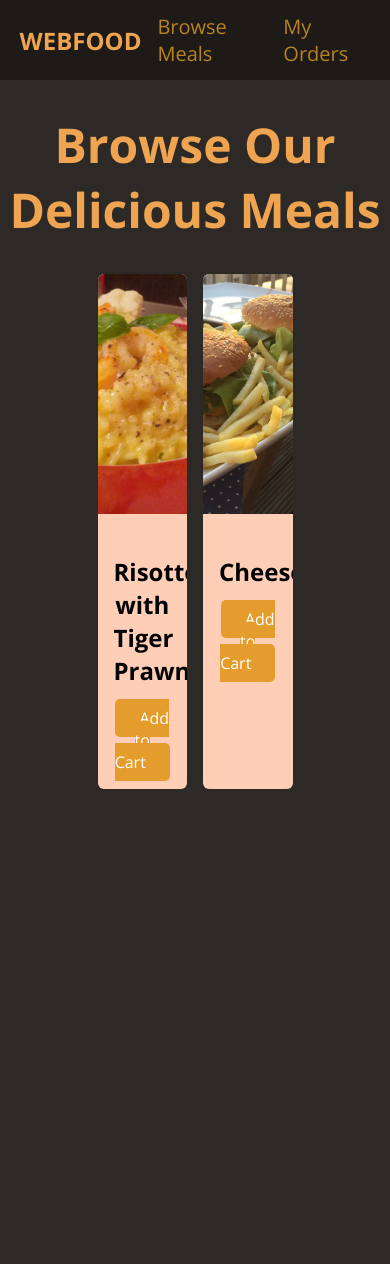
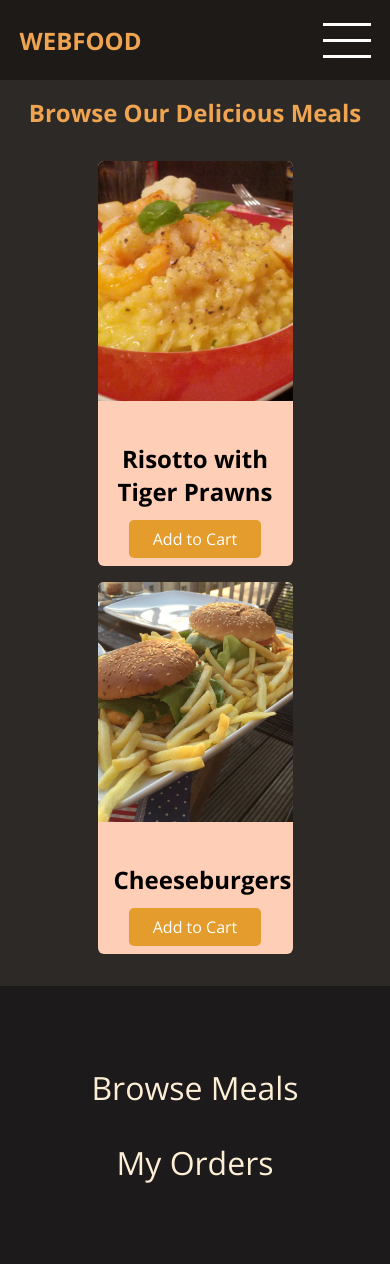
Before and after one commit to hyojin-park24/Daily-Coding, a plain HTML site: page web-food/index.html in a window 390 px wide. Before the commit the page ends 844 px from the top, so only its background shows below. Drawn offline with nearby package versions, Linux system fonts and the light colour scheme.

Commit message:
Day 23 add media query & hamburger button

```diff
--- a/web-food/index.html
+++ b/web-food/index.html
@@ -23,6 +23,11 @@
       </li>
     </ul>
   </nav>
+  <a href="#side-drawer" class="menu-btn">
+    <span></span>
+    <span></span>
+    <span></span>
+  </a>
 </header>
 <main>
   <h1>Browse Our Delicious Meals</h1>
@@ -49,5 +54,17 @@
     </ul>
   </section>
 </main>
+<aside id="side-drawer">
+  <nav>
+    <ul>
+      <li>
+        <a href="">Browse Meals</a>
+      </li>
+      <li>
+        <a href="">My Orders</a>
+      </li>
+    </ul>
+  </nav>
+</aside>
 </body>
 </html>
--- a/web-food/style.css
+++ b/web-food/style.css
@@ -25,6 +25,21 @@ a {
     text-transform: uppercase;
 }
 
+.menu-btn {
+    width: 3rem;
+    height: 3rem;
+    display: flex;
+    flex-direction: column;
+    justify-content: space-around;
+}
+
+.menu-btn span {
+    display: block;
+    width: 100%;
+    height: 3px;
+    background-color: white;
+}
+
 #main-header ul {
     margin: 0;
     padding: 0;
@@ -43,6 +58,33 @@ a {
 
 #main-header nav a:hover {
     color: rgb(228, 163, 44);
+}
+
+#side-drawer {
+    width: 100%;
+    height: 100%;
+    background-color: rgb(29, 26, 27);
+    /*position: fixed;*/
+    /*top:0;*/
+    /*left:0;*/
+}
+
+#side-drawer ul {
+    list-style: none;
+    display: flex;
+    flex-direction: column;
+    align-items: center;
+    margin: 0;
+    padding: 4rem 1rem;
+}
+
+#side-drawer li {
+    margin: 1rem 0;
+}
+
+#side-drawer a {
+    color: rgb(253, 239, 213);
+    font-size: 2rem;
 }
 
 main h1 {
@@ -91,3 +133,15 @@ main h1 {
 .btn:hover {
     background-color: rgb(221, 134, 80);
 }
+
+@media (max-width: 55rem) {
+    #main-header nav {
+        display: none;
+    }
+    main h1 {
+        font-size: 1.5rem;
+    }
+    #latest-products ul {
+        grid-template-columns: 100%;
+    }
+}
```
